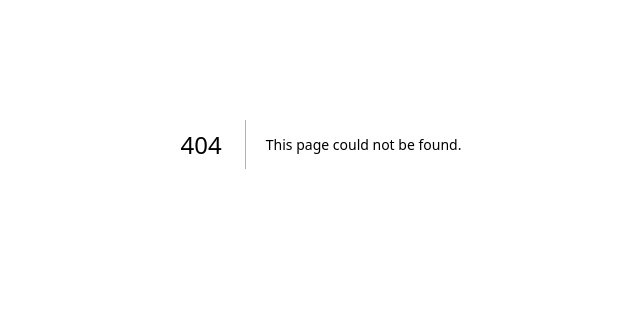
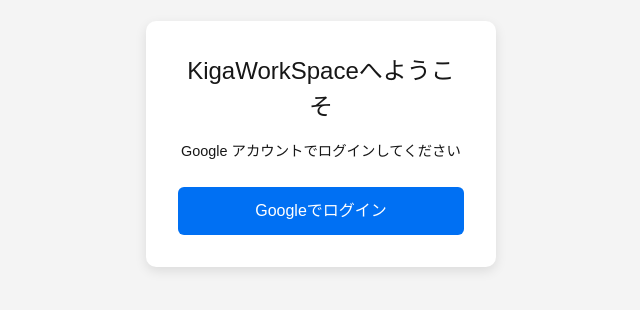
Before and after one commit to Hotate516/kiga_workspace, a Next.js app: page /login in a window 1280 px wide. Before the commit this address had no page. Shown: the part 256-566 px from the top of the page, without its empty margins (319-959 px from the left). Built offline with nearby package versions, Linux system fonts and the light colour scheme; no server answers.

Commit message:
feat: setup project with Firebase login

```diff
--- /dev/null
+++ b/app/login/page.tsx
@@ -0,0 +1,74 @@
+'use client';
+
+import { auth, db } from '@/lib/firebase';
+import { GoogleAuthProvider, signInWithPopup } from 'firebase/auth';
+import { doc, getDoc, setDoc } from 'firebase/firestore';
+import { useRouter } from 'next/navigation';
+
+export default function LoginPage() {
+  const router = useRouter();
+
+  const handleLogin = async () => {
+    const provider = new GoogleAuthProvider();
+    try {
+      const result = await signInWithPopup(auth, provider);
+      const user = result.user;
+
+      // Firestore にユーザー情報保存（初回だけ）
+      const userRef = doc(db, 'users', user.uid);
+      const userSnap = await getDoc(userRef);
+      if (!userSnap.exists()) {
+        await setDoc(userRef, {
+          uid: user.uid,
+          name: user.displayName,
+          email: user.email,
+          createdAt: new Date(),
+        });
+      }
+
+      router.push('/dashboard');
+    } catch (error) {
+      console.error(error);
+      alert('ログイン失敗しました');
+    }
+  };
+
+  return (
+    <div style={{
+      display: 'flex',
+      justifyContent: 'center',
+      alignItems: 'center',
+      height: '100vh',
+      backgroundColor: '#f4f4f4',
+    }}>
+      <div style={{
+        backgroundColor: '#fff',
+        padding: '2rem',
+        borderRadius: '10px',
+        boxShadow: '0 4px 12px rgba(0,0,0,0.1)',
+        width: '350px',
+        textAlign: 'center',
+      }}>
+        <h2 style={{ marginBottom: '1rem', fontSize: '1.5rem' }}>KigaWorkSpaceへようこそ</h2>
+        <p style={{ fontSize: '0.9rem', marginBottom: '1.5rem' }}>
+          Google アカウントでログインしてください
+        </p>
+        <button
+          onClick={handleLogin}
+          style={{
+            backgroundColor: '#0070f3',
+            color: '#fff',
+            border: 'none',
+            padding: '0.75rem 1.5rem',
+            borderRadius: '6px',
+            fontSize: '1rem',
+            cursor: 'pointer',
+            width: '100%',
+          }}
+        >
+          Googleでログイン
+        </button>
+      </div>
+    </div>
+  );
+}
--- /dev/null
+++ b/lib/firebase.ts
@@ -0,0 +1,18 @@
+import { initializeApp, getApps } from "firebase/app";
+import { getAuth } from "firebase/auth";
+import { getFirestore } from "firebase/firestore";
+
+const firebaseConfig = {
+  apiKey: process.env.NEXT_PUBLIC_FIREBASE_API_KEY,
+  authDomain: process.env.NEXT_PUBLIC_FIREBASE_AUTH_DOMAIN,
+  projectId: process.env.NEXT_PUBLIC_FIREBASE_PROJECT_ID,
+  storageBucket: process.env.NEXT_PUBLIC_FIREBASE_STORAGE_BUCKET,
+  messagingSenderId: process.env.NEXT_PUBLIC_FIREBASE_MESSAGING_SENDER_ID,
+  appId: process.env.NEXT_PUBLIC_FIREBASE_APP_ID,
+  measurementId: process.env.NEXT_PUBLIC_FIREBASE_MEASUREMENT_ID,
+};
+
+const app = getApps().length ? getApps()[0] : initializeApp(firebaseConfig);
+
+export const auth = getAuth(app);
+export const db = getFirestore(app);
```
Also changed, not shown: 1 other file (tests, documents, lock files or other folders).
